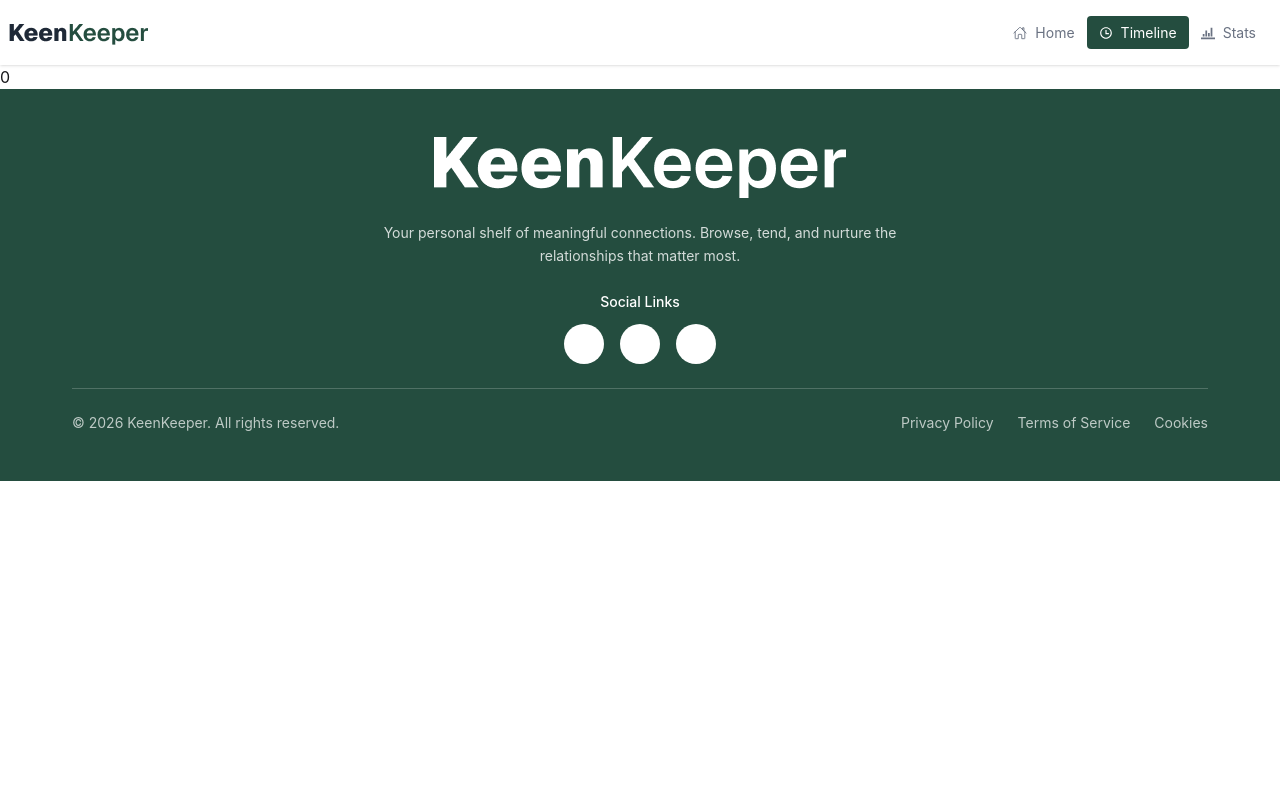
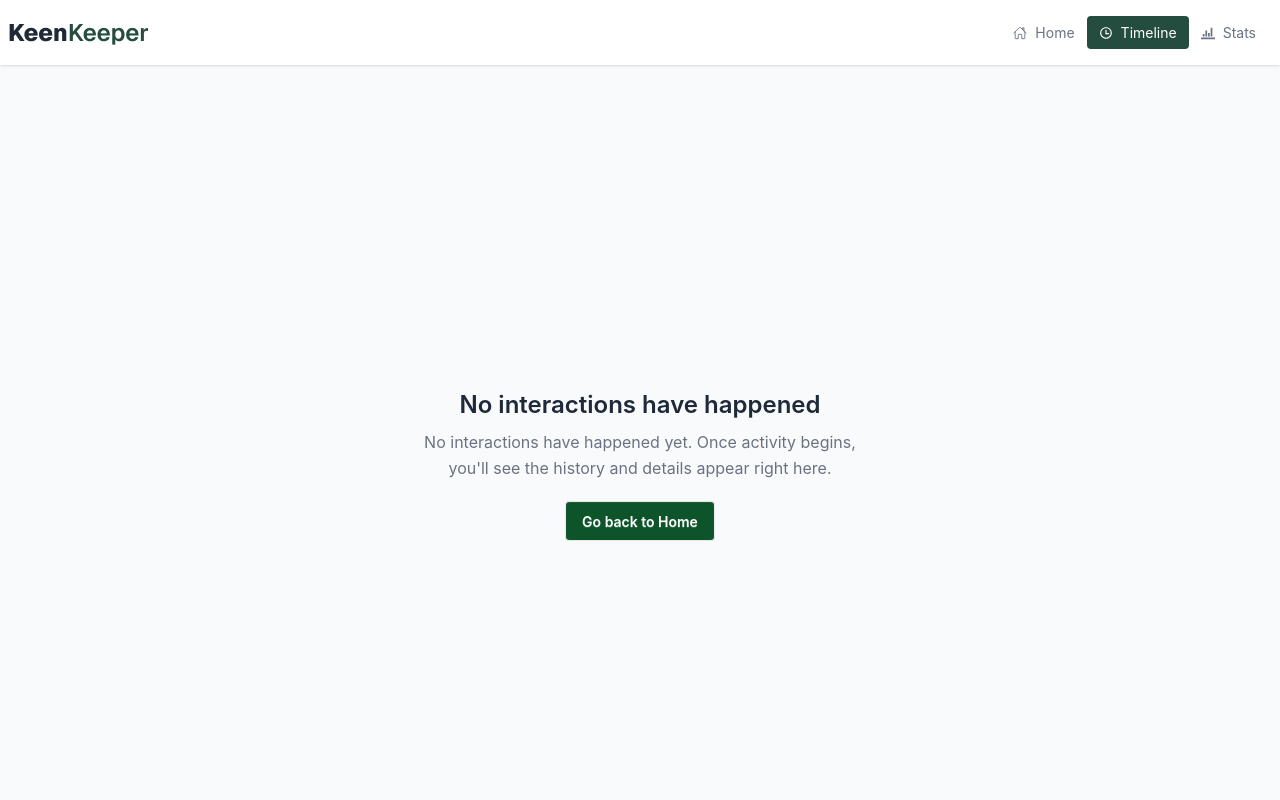
Before and after one commit to ryousufrahman/kin-keeper, a React (Vite) app: page /timeline in a window 1280 px wide. Shown: the top 800 px of the page. Built offline with nearby package versions, Linux system fonts and the light colour scheme.

Commit message:
added error page , added the empthy interaction page and record different type of interactio

```diff
--- a/src/Components/AllFriends/DetailsFriends.jsx
+++ b/src/Components/AllFriends/DetailsFriends.jsx
@@ -28,6 +28,8 @@ const DetailsFriends = () => {
           } = Allstate
 
     const [callf , setCallf] =useState({clickedFriend})
+    const [textF , setTextF]=useState({clickedFriend})
+    const [videoF , setVideoF]=useState({clickedFriend})
          const now = new Date();
         const currentTime = now.toLocaleTimeString();
 
@@ -52,16 +54,29 @@ const DetailsFriends = () => {
           toast.success(` Texted ${clickedFriend.name} `, {
           position: "top-center",
           })
-        setText([...text , clickedFriend])
-         setAllInterection([...allInterection , clickedFriend])
+          setTextF({
+             textF ,
+             interection : 'text' ,
+            currentTime : currentTime
+
+          })
+
+        setText([...text , textF])
+         setAllInterection([...allInterection , textF])
 
      }
      const handleVideo =()=>{
          toast.success(` Video Called ${clickedFriend.name}`, {
           position: "top-center",
           })
-          setVideoCall([...videoCall ,clickedFriend])
-           setAllInterection([...allInterection , clickedFriend])
+          setVideoF({
+            videoF ,
+             interection : 'text' ,
+            currentTime : currentTime
+
+          })
+          setVideoCall([...videoCall ,videoF])
+           setAllInterection([...allInterection , videoF])
      }
 
   return (
--- /dev/null
+++ b/src/Components/Pages/ErrorPage.jsx
@@ -0,0 +1,43 @@
+import React from 'react';
+import { Link } from 'react-router';
+
+const ErrorPage = () => {
+    return (
+        <div className="min-h-screen flex items-center justify-center bg-base-200 px-4">
+      <div className="text-center max-w-md">
+
+        {/* Error Code */}
+        <h1 className="text-7xl font-bold text-green-700">404</h1>
+
+        {/* Title */}
+        <h2 className="text-2xl md:text-3xl font-semibold mt-4">
+          Page Not Found
+        </h2>
+
+        {/* Description */}
+        <p className="mt-3 text-base-content/70">
+          The page you are looking for doesn’t exist or has been moved.
+        </p>
+
+        {/* Buttons */}
+        <div className="mt-6 flex flex-col sm:flex-row gap-3 justify-center">
+          <button
+            onClick={() => window.history.back()}
+            className="btn btn-outline"
+          >
+            Go Back
+          </button>
+
+          <Link to="/" className="btn text-white bg-green-700">
+            Go Home
+          </Link>
+        </div>
+
+
+
+      </div>
+    </div>
+    );
+};
+
+export default ErrorPage;
--- /dev/null
+++ b/src/Components/Pages/Timeline/EmpthyLine.jsx
@@ -0,0 +1,26 @@
+import React from "react";
+import { Link } from "react-router";
+
+const EmpthyLine = () => {
+  return (
+    <div>
+      <div className="flex flex-col items-center justify-center min-h-screen bg-gray-50 p-6 text-center">
+        <div className="max-w-md">
+
+
+          <h2 className="text-2xl font-semibold text-gray-800 mb-2">
+            No interactions have happened
+          </h2>
+          <p className="text-gray-500 leading-relaxed">
+            No interactions have happened yet. Once activity begins, you'll see
+            the history and details appear right here.
+          </p>
+
+          <Link to={'/'} className="btn  bg-green-900 text-white font-semibold mt-5"> Go back to Home</Link>
+        </div>
+      </div>
+    </div>
+  );
+};
+
+export default EmpthyLine;
--- a/src/Components/Pages/Timeline/Timeline.jsx
+++ b/src/Components/Pages/Timeline/Timeline.jsx
@@ -1,5 +1,6 @@
 import React, { useContext } from 'react';
 import { AllContext } from '../../../GlobalContext/GlobalContext';
+import EmpthyLine from './EmpthyLine';
 
 const Timeline = () => {
     const Allstate = useContext(AllContext)
@@ -15,7 +16,11 @@ const Timeline = () => {
               } = Allstate
     return (
         <div>
-         <p>{allInterection.length}</p>
+          <div className=''>
+           {
+              allInterection.length == 0 ? <EmpthyLine></EmpthyLine> : <h1>interection {allInterection.length}</h1>
+            }
+          </div>
         </div>
     );
 };
--- a/src/main.jsx
+++ b/src/main.jsx
@@ -9,6 +9,7 @@ import Stats from './Components/Pages/State/Stats'
 import GlobalContext from './GlobalContext/GlobalContext'
 import DetailsFriends from './Components/AllFriends/DetailsFriends'
 import { ToastContainer } from 'react-toastify'
+import ErrorPage from './Components/Pages/ErrorPage'
 
 const router =createBrowserRouter([
   {
@@ -34,9 +35,17 @@ const router =createBrowserRouter([
      {
       path : 'friendsDetails/:id',
       element : <DetailsFriends></DetailsFriends>
-     }
+     } ,
 
-    ]
+
+
+
+
+
+    ] ,
+
+  errorElement : <ErrorPage></ErrorPage>
+
   }
 
 
```
